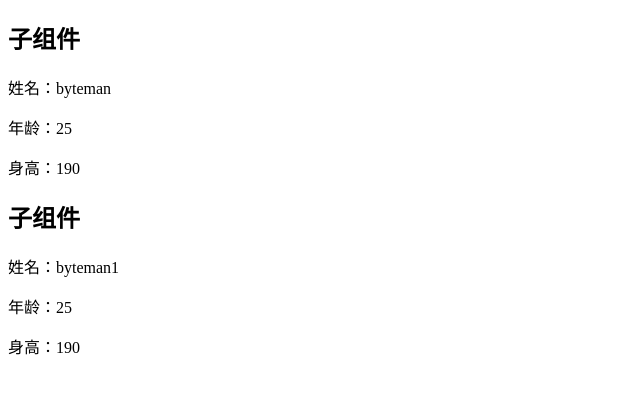
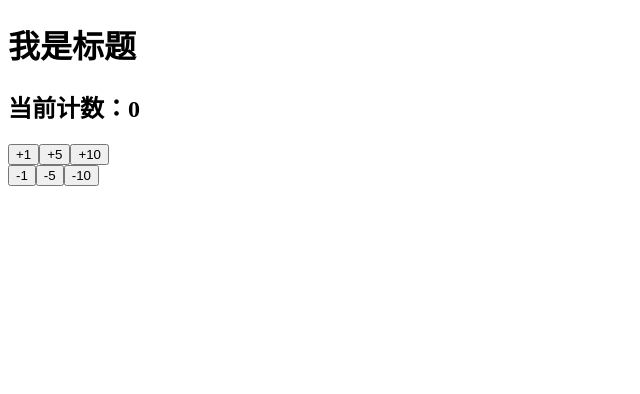
Before and after one commit to bytemanxie/WebLearing, a Vue app in the folder Vue实战/code/03_learn_component/: page / in a window 1280 px wide. Shown: the top 394 px of the page, without its empty margins (0-640 px from the left). Built offline with nearby package versions, Linux system fonts and the light colour scheme.

Commit message:
子组件传递给父组件

```diff
--- a/Vue实战/code/03_learn_component/src/02_组件通信父传子/App.vue
+++ b/Vue实战/code/03_learn_component/src/02_组件通信父传子/App.vue
@@ -1,12 +1,20 @@
 <template>
-    <div>
-        <show-info name="byteman" age="25" height="190"></show-info>
-        <show-info name="byteman1" age="25" height="190"></show-info>
-    </div>
+  <!-- 1.展示why的个人信息 -->
+  <!-- 如果当前的属性是一个非prop的attribute, 那么该属性会默认添加到子组件的根元素上 -->
+  <show-info name="why" :age="18" :height="1.88"
+             address="广州市" abc="cba" class="active" />
+
+  <!-- 2.展示kobe的个人信息 -->
+  <show-info name="kobe" :age="30" :height="1.87" />
+
+  <!-- 3.展示默认的个人信息 -->
+  <show-info :age="100" show-message="哈哈哈哈"/>
+  <show-info :age="25" name="byteman" friend='{name:"curry"}' :hobbies='["篮球", "swin", "唱跳"]' />
 </template>
 
 <script>
 import ShowInfo from './ShowInfo.vue'
+
 export default {
   components: {
     ShowInfo
--- a/Vue实战/code/03_learn_component/src/02_组件通信父传子/ShowInfo.vue
+++ b/Vue实战/code/03_learn_component/src/02_组件通信父传子/ShowInfo.vue
@@ -1,16 +1,58 @@
 <template>
-    <div>
-        <h2>子组件</h2>
-        <p>姓名：{{name}}</p>
-        <p>年龄：{{age}}</p>
-        <p>身高：{{height}}</p>
-    </div>
+  <div class="infos">
+    <h2 :class="$attrs.class">姓名: {{ name }}</h2>
+    <h2>年龄: {{ age }}</h2>
+    <h2>身高: {{ height }}</h2>
+
+    <h2>Message: {{ show-message }}</h2>
+    <h3>hobbies: {{hobbies}}</h3>
+    <h4>friend: {{friend}}</h4>
+  </div>
+
+  <div class="others" v-bind="$attrs"></div>
 </template>
 
 <script>
-    export default {
-        props: ['name', 'age', 'height']
+export default {
+  // inheritAttrs: false,
+
+  // 作用: 接收父组件传递过来的属性
+  // 1.props数组语法
+  // 弊端: 1> 不能对类型进行验证 2.没有默认值的
+  // props: ["name", "age", "height"]
+
+  // 2.props对象语法(必须掌握)
+  props: {
+    name: {
+      type: String,
+      default: "我是默认name"
+    },
+    age: {
+      type: Number,
+      required: true,
+      default: 0
+    },
+    height: {
+      type: Number,
+      default: 2
+    },
+    // 重要的原则: 对象类型写默认值时, 需要编写default的函数, 函数返回默认值
+    friend: {
+      type: Object,
+      default() {
+        return { name: "james" }
+      }
+    },
+    hobbies: {
+      type: Array,
+      default: () => ["篮球", "rap", "唱跳"]
+    },
+    showMessage: {
+      type: String,
+      default: "我是showMessage"
     }
+  }
+}
 </script>
 
 <style scoped>
--- /dev/null
+++ b/Vue实战/code/03_learn_component/src/03_组件通信-子传父(重要)/AddCounter.vue
@@ -0,0 +1,21 @@
+<script>
+  export default {
+    methods: {
+      add(num) {
+        this.$emit('add', num)
+      }
+    }
+  }
+</script>
+
+<template>
+  <div class="add">
+    <button @click="add(1)">+1</button>
+    <button @click="add(5)">+5</button>
+    <button @click="add(10)">+10</button>
+  </div>
+</template>
+
+<style scoped>
+
+</style>
--- /dev/null
+++ b/Vue实战/code/03_learn_component/src/03_组件通信-子传父(重要)/App.vue
@@ -0,0 +1,34 @@
+<script>
+  import AddCounter from './AddCounter.vue'
+  import SubCounter from './SubCounter.vue'
+  export default {
+    components: {
+      AddCounter,
+      SubCounter
+    },
+    data() {
+      return {
+        counter: 0
+      }
+    },
+    methods: {
+      add(num) {
+        this.counter += num
+      },
+      sub(num) {
+        this.counter -= num
+      }
+    }
+  }
+</script>
+
+<template>
+  <h1>我是标题</h1>
+  <h2>当前计数：{{counter}}</h2>
+  <add-counter @add="add"></add-counter>
+  <sub-counter @sub="sub"></sub-counter>
+</template>
+
+<style scoped>
+
+</style>
--- /dev/null
+++ b/Vue实战/code/03_learn_component/src/03_组件通信-子传父(重要)/SubCounter.vue
@@ -0,0 +1,21 @@
+<script>
+  export default {
+    methods: {
+      sub(num) {
+        this.$emit('sub', num)
+      }
+    }
+  }
+</script>
+
+<template>
+  <div class="sub">
+    <button @click="sub(1)">-1</button>
+    <button @click="sub(5)">-5</button>
+    <button @click="sub(10)">-10</button>
+  </div>
+</template>
+
+<style scoped>
+
+</style>
--- a/Vue实战/code/03_learn_component/src/main.js
+++ b/Vue实战/code/03_learn_component/src/main.js
@@ -1,5 +1,5 @@
 import { createApp } from 'vue'
 // import App from './01_组件的嵌套使用(重要)/App.vue'
-import App from './02_组件通信父传子/App.vue'
+import App from './03_组件通信-子传父(重要)/App.vue'
 
 createApp(App).mount('#app')
```
Lines whose indentation alone changed are shown as unchanged.
